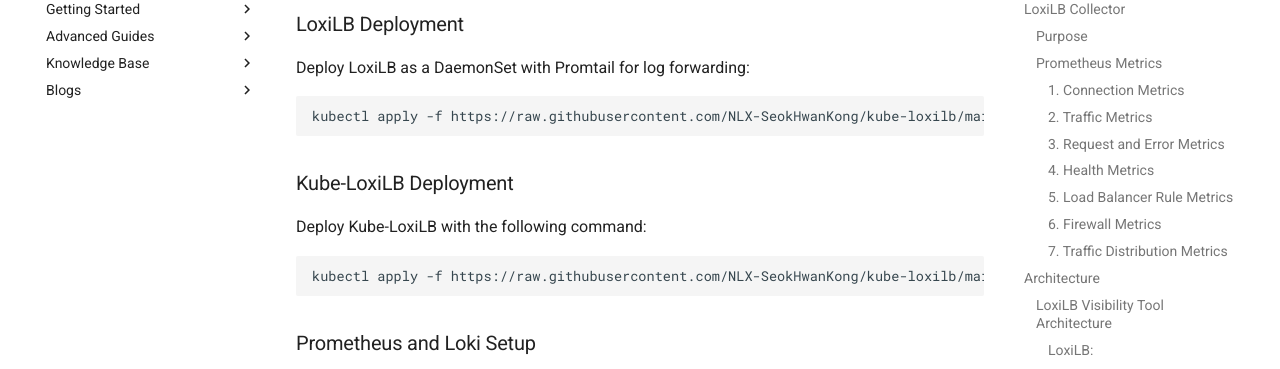
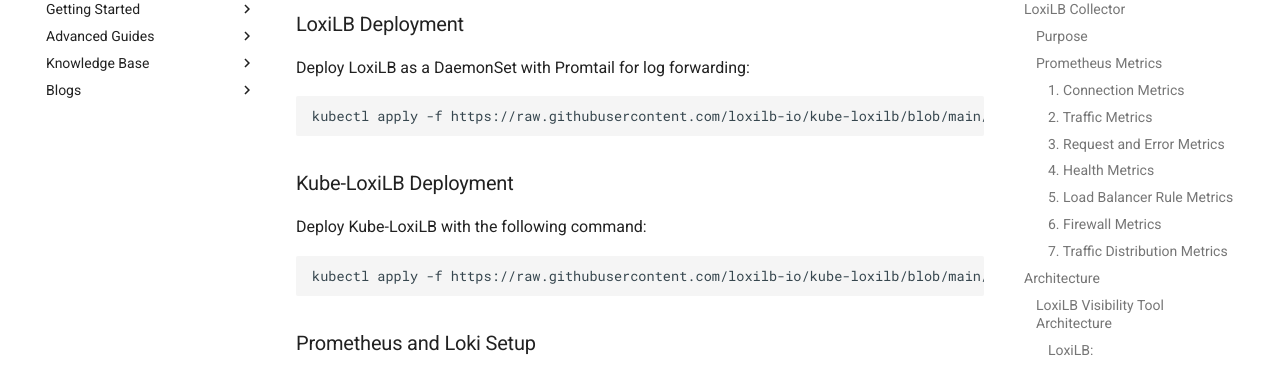
Before and after one commit to loxilb-io/loxilbdocs, an MkDocs documentation site: the page built from docs/loxilb-incluster-grafana.md, in a window 1280 px wide and 900 px high, scrolled down 4768 px. Shown: the part 153-522 px from the top of the window. Built offline with MkDocs 1.6.1 and Material for MkDocs 9.7.7, drawn with Linux system fonts in a browser that asks for light colours; comment, search, counter and statistics services are not loaded; the version menu is left out; some of the changed lines change nothing that is shown.

Commit message:
fix yaml sample link

````diff
--- a/docs/loxilb-incluster-grafana.md
+++ b/docs/loxilb-incluster-grafana.md
@@ -150,7 +150,7 @@
 Deploy LoxiLB as a DaemonSet with Promtail for log forwarding:
 
 ```bash
-kubectl apply -f https://raw.githubusercontent.com/NLX-SeokHwanKong/kube-loxilb/main/manifest/in-cluster-grafana/loxilb.yaml
+kubectl apply -f https://raw.githubusercontent.com/loxilb-io/kube-loxilb/blob/main/manifest/in-cluster-grafana/loxilb.yaml
 ```
 
 ### Kube-LoxiLB Deployment
@@ -158,7 +158,7 @@
 Deploy Kube-LoxiLB with the following command:
 
 ```bash
-kubectl apply -f https://raw.githubusercontent.com/NLX-SeokHwanKong/kube-loxilb/main/manifest/in-cluster-grafana/kube-loxilb.yaml
+kubectl apply -f https://raw.githubusercontent.com/loxilb-io/kube-loxilb/blob/main/manifest/in-cluster-grafana/kube-loxilb.yaml
 ```
 
 ### Prometheus and Loki Setup
````
